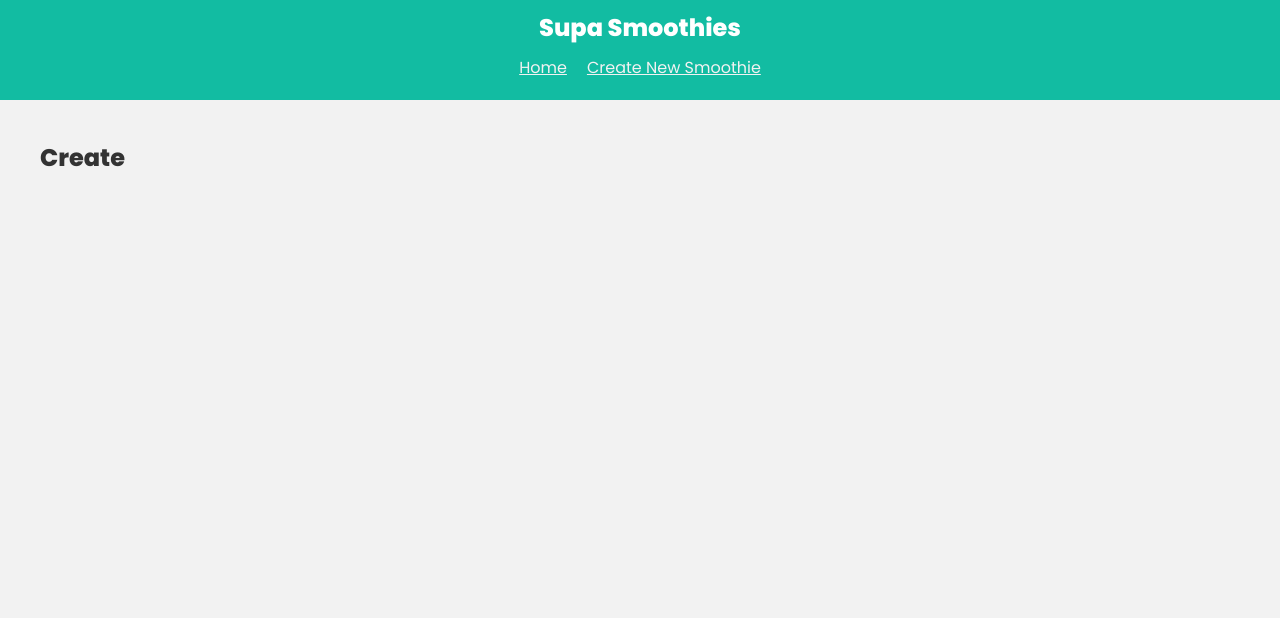
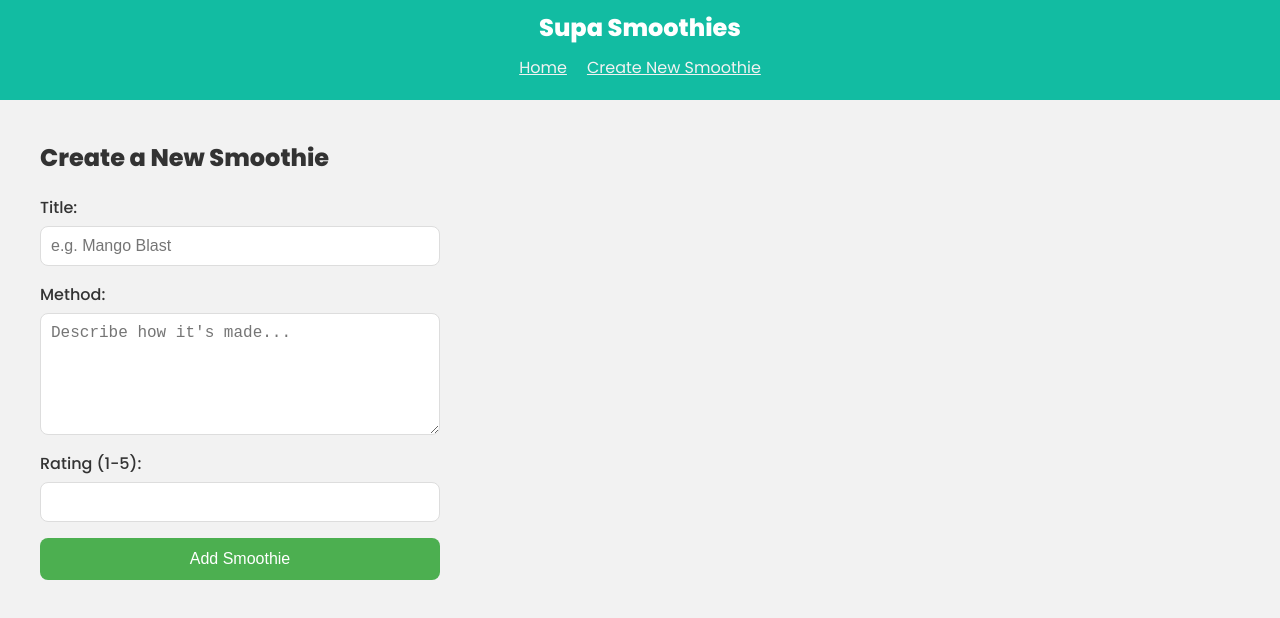
Before and after one commit to Bhanuka-botheju/supa_base, a React (Create React App) app: page /create in a window 1280 px wide. Shown: the top 618 px of the page. Built offline with nearby package versions, Linux system fonts and the light colour scheme.

Commit message:
Create a  page for adding Smoothies

```diff
--- a/src/components/SmoothiesCard.js
+++ b/src/components/SmoothiesCard.js
@@ -12,7 +12,7 @@ export default function SmoothiesCard({ smoothe }) {
     <div className="smoothie-card">
       <div className="smoothie-content">
         <h3 className="smoothie-title">{smoothe.title}</h3>
-
+        <p className="smoothie-method">{smoothe.method}</p>
       </div>
 
       <div className="smoothie-footer">
--- a/src/index.css
+++ b/src/index.css
@@ -89,3 +89,55 @@ nav h1 {
   font-style: italic;
   color: #555;
 }
+.create-form {
+  display: flex;
+  flex-direction: column;
+  gap: 16px;
+  max-width: 400px;
+  margin-top: 20px;
+}
+
+.create-form label {
+  display: flex;
+  flex-direction: column;
+  font-weight: 500;
+  color: #333;
+}
+
+.create-form input,
+.create-form textarea {
+  padding: 10px;
+  margin-top: 6px;
+  border: 1px solid #ddd;
+  border-radius: 8px;
+  font-size: 1rem;
+}
+
+.create-form textarea {
+  min-height: 100px;
+}
+
+.create-form button {
+  background: #4caf50;
+  color: #fff;
+  padding: 12px;
+  font-size: 1rem;
+  border: none;
+  border-radius: 8px;
+  cursor: pointer;
+  transition: background 0.2s ease;
+}
+
+.create-form button:hover {
+  background: #43a047;
+}
+
+.error {
+  color: #d32f2f;
+  font-weight: 500;
+}
+
+.success {
+  color: #388e3c;
+  font-weight: 500;
+}
--- a/src/pages/Create.js
+++ b/src/pages/Create.js
@@ -1,7 +1,82 @@
+import { useState } from "react"
+import supabase from "../config/supabaseclient"
+
 const Create = () => {
+  const [title, setTitle] = useState("")
+  const [method, setMethod] = useState("")
+  const [rating, setRating] = useState("")
+  const [formError, setFormError] = useState(null)
+  const [successMessage, setSuccessMessage] = useState(null)
+
+
+  const handleSubmit = async (e) =>{
+    e.preventDefault()
+    setFormError(null)
+    setSuccessMessage(null)
+
+    if(!title || !method || !rating){
+      setFormError("please fill the field first")
+      return
+    }
+
+    console.log(title,method,rating)
+
+    const {data , error} = await supabase
+      .from("smoothe")
+      .insert([{title,method,rating}])
+      .select()
+
+      if(error){
+        console.log(error)
+        setFormError("please fill the field first")
+      }
+      if(data){
+        console.log(data)
+        setFormError(null)
+      }
+
+
+  }
+
   return (
     <div className="page create">
-      <h2>Create</h2>
+      <h2>Create a New Smoothie</h2>
+      <form onSubmit={handleSubmit} className="create-form">
+        <label>
+          <span>Title:</span>
+          <input
+            type="text"
+            value={title}
+            onChange={(e) => setTitle(e.target.value)}
+            placeholder="e.g. Mango Blast"
+          />
+        </label>
+
+        <label>
+          <span>Method:</span>
+          <textarea
+            value={method}
+            onChange={(e) => setMethod(e.target.value)}
+            placeholder="Describe how it's made..."
+          />
+        </label>
+
+        <label>
+          <span>Rating (1-5):</span>
+          <input
+            type="number"
+            value={rating}
+            onChange={(e) => setRating(e.target.value)}
+            min="1"
+            max="5"
+          />
+        </label>
+
+        <button type="submit">Add Smoothie</button>
+
+        {formError && <p className="error">{formError}</p>}
+        {successMessage && <p className="success">{successMessage}</p>}
+      </form>
     </div>
   )
 }
```
